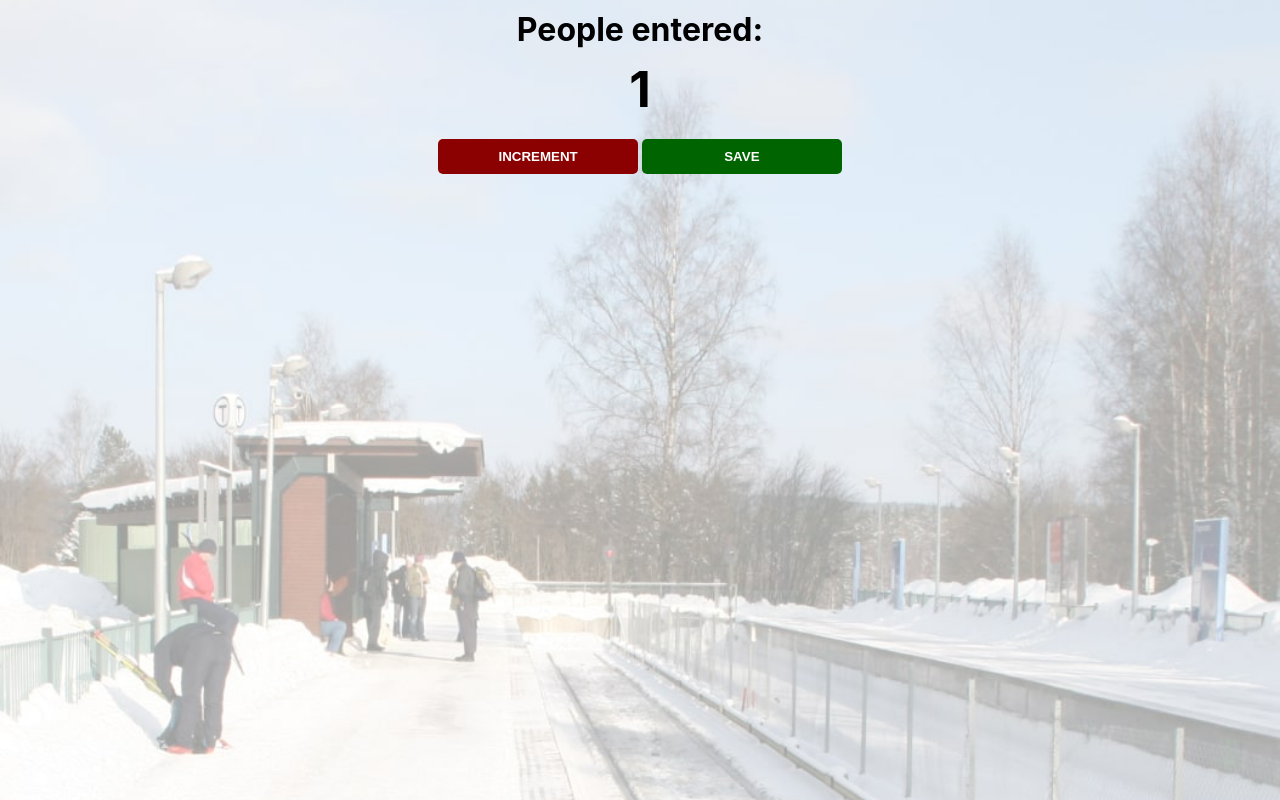
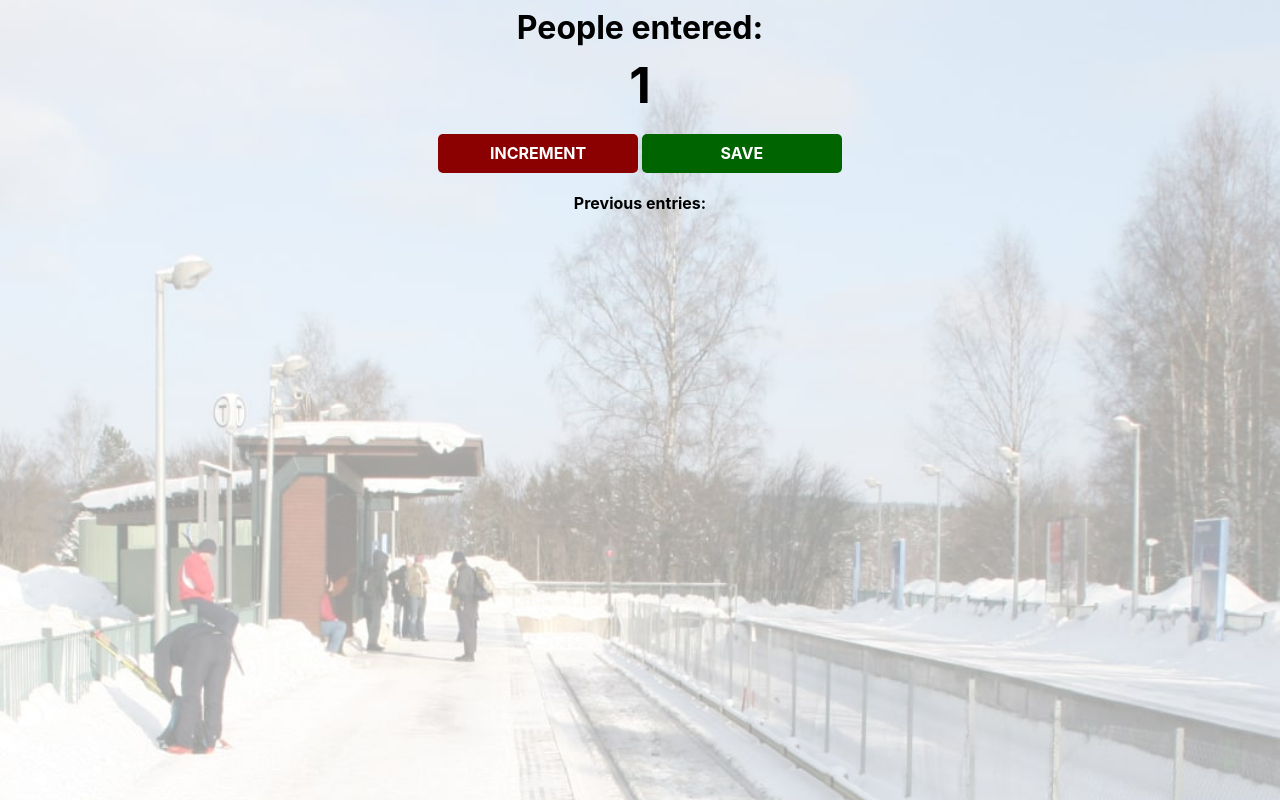
Before and after one commit to SimonRJenkins/water-counter, a website built with Vite: page index.html in a window 1280 px wide. Both pictures are taken after a click on the button "INCREMENT". Built offline with nearby package versions, Linux system fonts and the light colour scheme.

Commit message:
Add files via upload
The completed passenger counter project that is ready for personalisation.

```diff
--- a/index.html
+++ b/index.html
@@ -1,5 +1,5 @@
 <html>
-    <head>
+    <head><link rel="stylesheet" href="https://cdnjs.cloudflare.com/ajax/libs/normalize/8.0.1/normalize.css">
         <link rel="stylesheet" href="index.css">
     </head>
     <body>
@@ -7,6 +7,7 @@
         <h2 id="count-el">0</h2>
         <button id="increment-btn" onclick="increment()">INCREMENT</button>
         <button id="save-btn" onclick="save()">SAVE</button>
+        <p id="save-el">Previous entries: </p>
         <script src="index.js"></script>
     </body>
 </html>
--- a/index.js
+++ b/index.js
@@ -1,11 +1,15 @@
+let saveEl = document.getElementById("save-el")
 let countEl = document.getElementById("count-el")
 let count = 0
 
 function increment() {
-    count = count + 1
-    countEl.innerText = count
+    count += 1
+    countEl.textContent = count
 }
 
 function save() {
-    console.log(count)
+    let countStr = count + " - "
+    saveEl.textContent += countStr
+    countEl.textContent = 0
+    count = 0
 }
```
Also changed, not shown: README.md.
